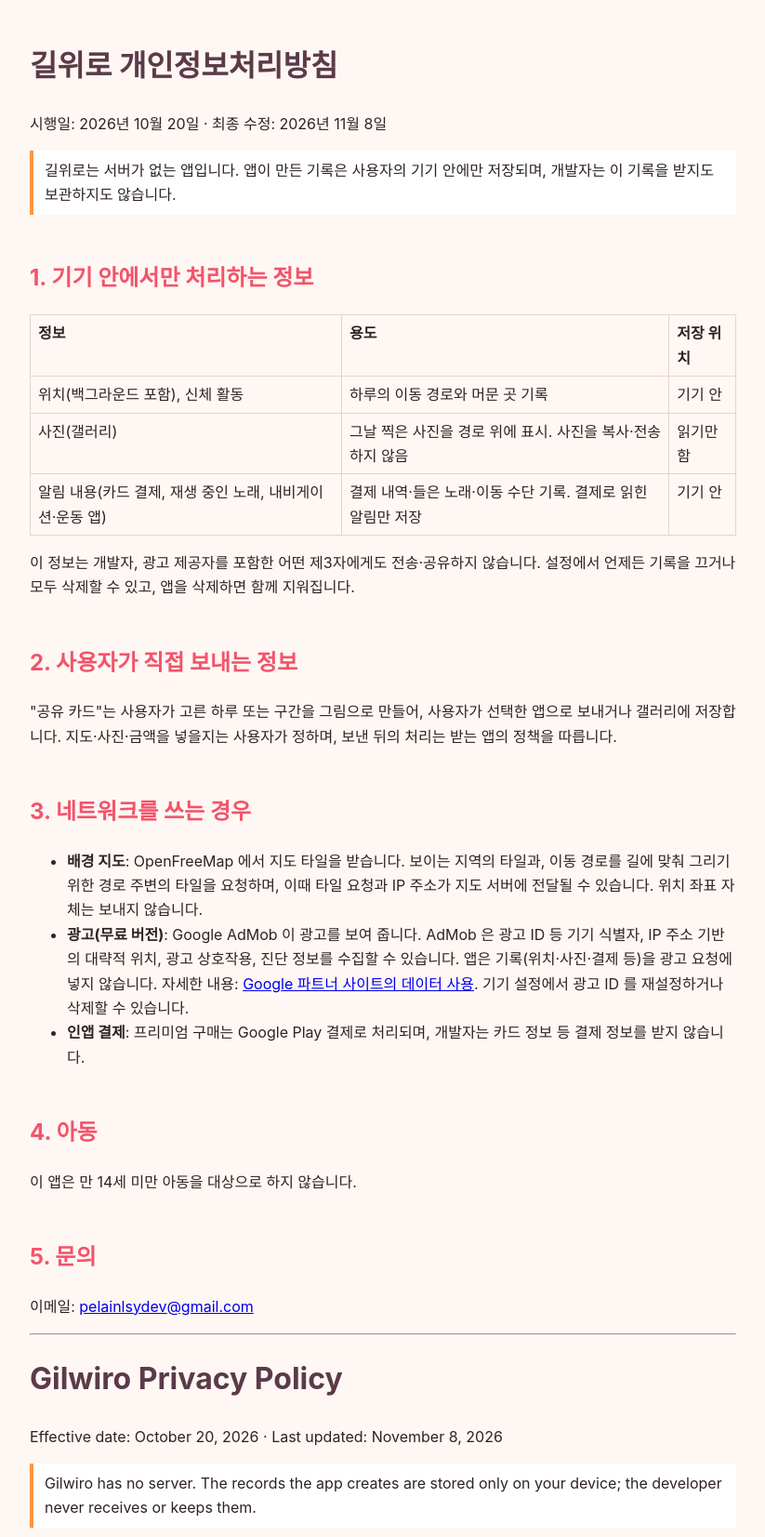
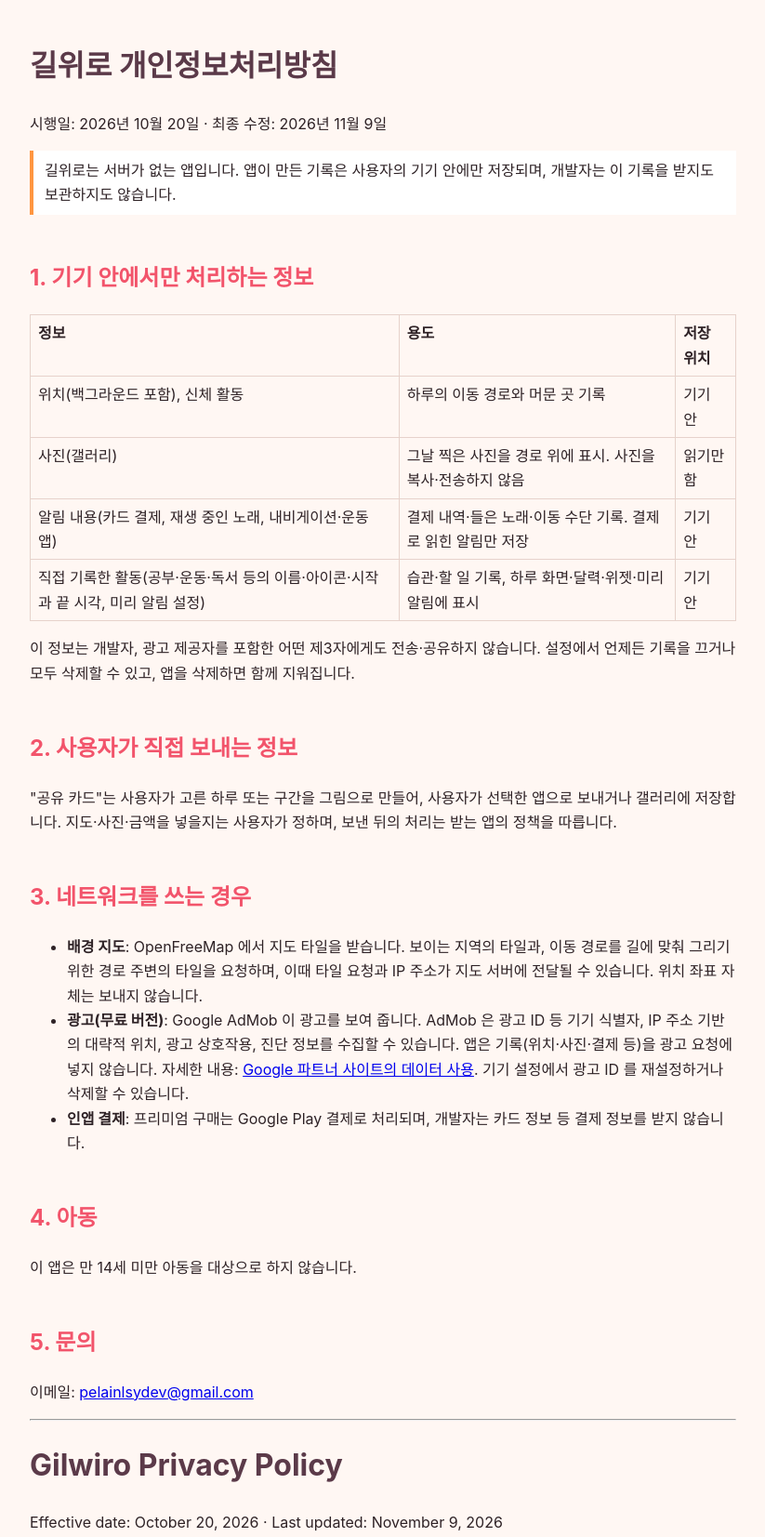
Before and after one commit to pelain/gilwiro, a plain HTML site: page index.html in a window 1280 px wide. Shown: the top 1653 px of the page at 93% size, without its empty margins (228-1051 px from the left). Drawn offline with Linux system fonts and the light colour scheme.

Commit message:
개인정보처리방침: 직접 기록한 활동(기기 안에만 저장) 항목 추가
Co-Authored-By: Claude Opus 5.5 <noreply@anthropic.com>

```diff
--- a/index.html
+++ b/index.html
@@ -14,7 +14,7 @@
 <body>
 <!-- 게시본: https://pelain.github.io/gilwiro/ (저장소 pelain/gilwiro 의 index.html) -->
 <h1>길위로 개인정보처리방침</h1>
-<p>시행일: 2026년 10월 20일 · 최종 수정: 2026년 11월 8일</p>
+<p>시행일: 2026년 10월 20일 · 최종 수정: 2026년 11월 9일</p>
 
 <p class="note">길위로는 서버가 없는 앱입니다. 앱이 만든 기록은 사용자의 기기 안에만 저장되며, 개발자는 이 기록을 받지도 보관하지도 않습니다.</p>
 
@@ -24,6 +24,7 @@
 <tr><td>위치(백그라운드 포함), 신체 활동</td><td>하루의 이동 경로와 머문 곳 기록</td><td>기기 안</td></tr>
 <tr><td>사진(갤러리)</td><td>그날 찍은 사진을 경로 위에 표시. 사진을 복사·전송하지 않음</td><td>읽기만 함</td></tr>
 <tr><td>알림 내용(카드 결제, 재생 중인 노래, 내비게이션·운동 앱)</td><td>결제 내역·들은 노래·이동 수단 기록. 결제로 읽힌 알림만 저장</td><td>기기 안</td></tr>
+<tr><td>직접 기록한 활동(공부·운동·독서 등의 이름·아이콘·시작과 끝 시각, 미리 알림 설정)</td><td>습관·할 일 기록, 하루 화면·달력·위젯·미리 알림에 표시</td><td>기기 안</td></tr>
 </table>
 <p>이 정보는 개발자, 광고 제공자를 포함한 어떤 제3자에게도 전송·공유하지 않습니다. 설정에서 언제든 기록을 끄거나 모두 삭제할 수 있고, 앱을 삭제하면 함께 지워집니다.</p>
 
@@ -46,7 +47,7 @@
 <hr>
 
 <h1 lang="en">Gilwiro Privacy Policy</h1>
-<p>Effective date: October 20, 2026 · Last updated: November 8, 2026</p>
+<p>Effective date: October 20, 2026 · Last updated: November 9, 2026</p>
 <p class="note">Gilwiro has no server. The records the app creates are stored only on your device; the developer never receives or keeps them.</p>
 
 <h2>1. Information processed only on your device</h2>
@@ -55,6 +56,7 @@
 <tr><td>Location (including background), physical activity</td><td>Recording the route and places of your day</td><td>On device</td></tr>
 <tr><td>Photos (gallery)</td><td>Showing the photos you took along the route. Photos are never copied or uploaded</td><td>Read only</td></tr>
 <tr><td>Notification content (card payments, playing songs, navigation and workout apps)</td><td>Recording payments, songs and how you moved. Only notifications recognized as payments are stored</td><td>On device</td></tr>
+<tr><td>Activities you record yourself (name, icon, start and end times of study, workout, reading, etc., and reminder settings)</td><td>Keeping track of habits and to-dos, shown on the day screen, calendar, widgets and reminders</td><td>On device</td></tr>
 </table>
 <p>This information is never sent to or shared with the developer or any third party, including ad providers. You can stop recording or delete everything in Settings at any time, and uninstalling the app removes it.</p>
 
```
